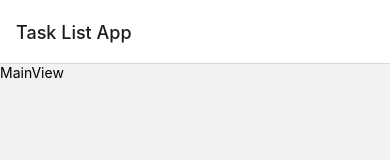
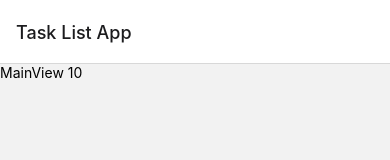
Before and after one commit to beratridvanasilturk/TaskList, a React Native app in the folder TaskList/: screen /Main in a window 390 px wide. Shown: the top 160 px of the page. Built offline with nearby package versions, Linux system fonts and the light colour scheme.

Commit message:
Data Transfer Completed with Child File ( in MainView.js)

```diff
--- a/TaskList/screens/MainView.js
+++ b/TaskList/screens/MainView.js
@@ -1,10 +1,12 @@
 import { StyleSheet, Text, View } from 'react-native'
-import React from 'react'
+import React, {useContext} from 'react'
+import TaskListContext from '../context/TaskListContext'
 
 export default function MainView() {
+  const value = useContext(TaskListContext);
   return (
     <View>
-      <Text>MainView</Text>
+      <Text>MainView {value}</Text>
     </View>
   )
 }
```
Also changed, not shown: TaskList/context/TaskListContext.js (+4 -3 lines).
